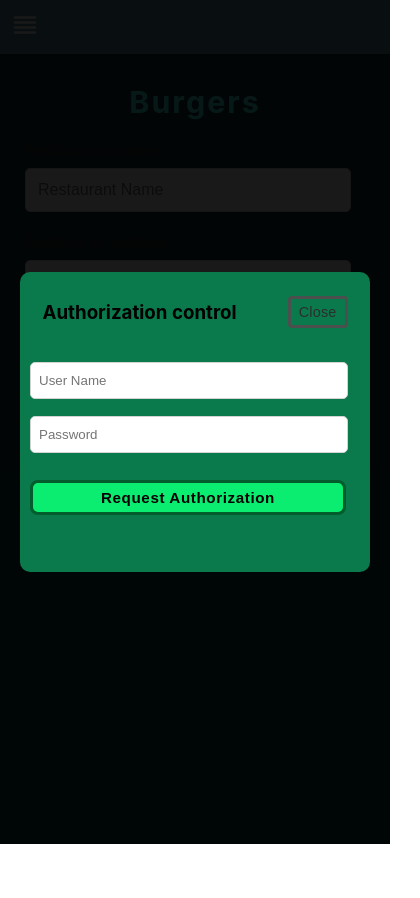
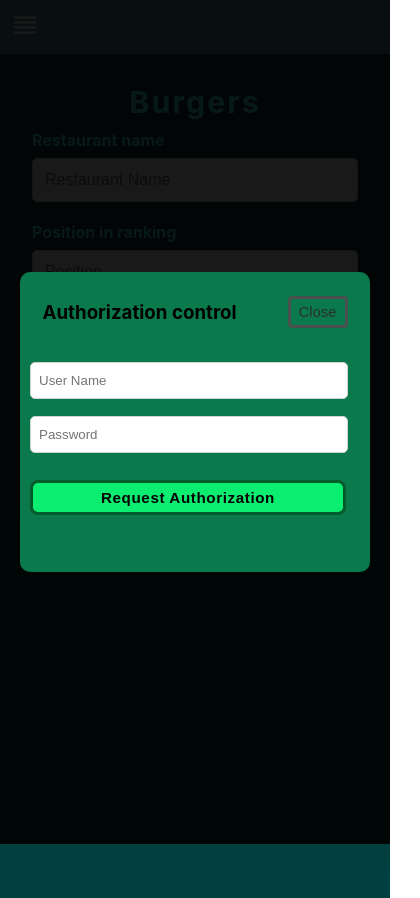
Before and after one commit to javirro/food-ranking-ui, a React (Create React App) app: page /burgers in a window 390 px wide. Shown: the whole page, 420 px wide, since content can reach past the window. Before the commit the page ends 844 px from the top, so only its background shows below. Built offline with nearby package versions, Linux system fonts and the light colour scheme; no server answers.

Commit message:
fix style for containers in inputs

```diff
--- a/src/Styles/global.css
+++ b/src/Styles/global.css
@@ -75,8 +75,9 @@
   .main-routes-container {
     display: flex;
     flex-direction: column;
-    justify-content: center;
+    justify-content: flex-start;
     align-items: center;
+    min-height: 100vh;
   }
   .routes-title {
     text-align: center;
@@ -86,6 +87,16 @@
 }
 
 @media (max-width: 425px) {
+
+   .main-routes-container {
+    display: flex;
+    flex-direction: column;
+    justify-content: flex-start;
+    align-items: center;
+    min-height: 100vh;
+    overflow-x: hidden;
+    width: 100%;
+  }
   .routes-title {
     text-align: center;
     margin-bottom: 10px;
--- a/src/Styles/textInputs.css
+++ b/src/Styles/textInputs.css
@@ -1,4 +1,4 @@
-@import url('global.css');
+@import url("global.css");
 .inputs-container {
   display: flex;
   flex-direction: column;
@@ -30,15 +30,11 @@
     justify-content: center;
     align-items: flex-start;
     overflow-x: hidden;
-    width: 100%;
     gap: 5px;
-    padding: 10px 5px 10px 20px;
-    margin: 0px 5px 0px 5px;
   }
   .labels-inputs {
     font-size: 1rem;
     font-weight: bold;
-    color: rgb(41, 43, 43);
     text-align: left;
   }
   .text-inputs {
```
